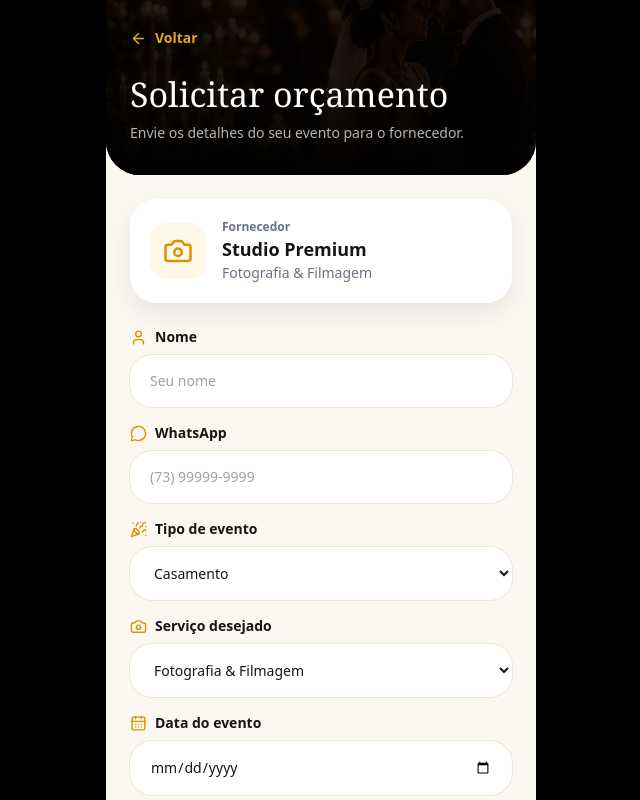
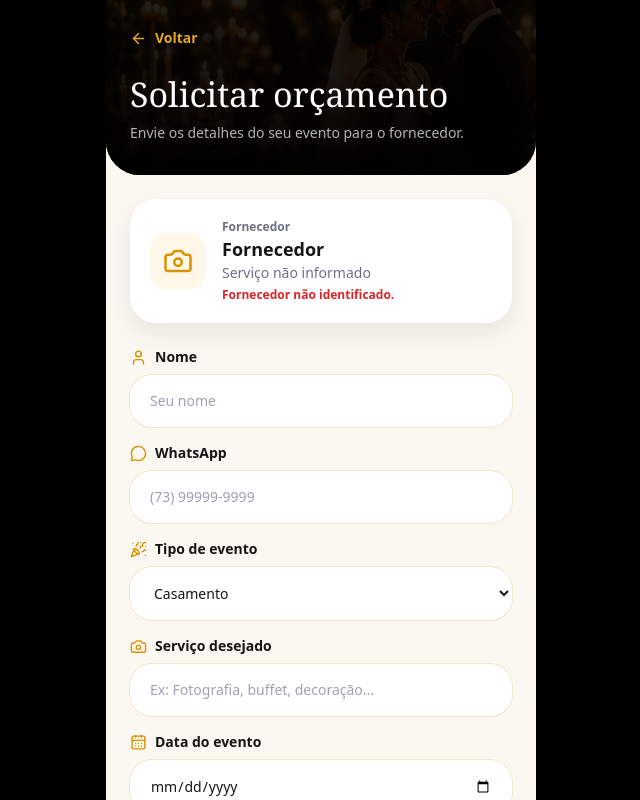
Before and after one commit to reimeventos/reim-eventos, a Next.js app: page /solicitar-orcamento in a window 1280 px wide. Shown: the top 800 px of the page, without its empty margins (319-959 px from the left). Built offline with nearby package versions, Linux system fonts and the light colour scheme.

Commit message:
Update page.tsx

```diff
--- a/src/app/solicitar-orcamento/page.tsx
+++ b/src/app/solicitar-orcamento/page.tsx
@@ -2,7 +2,7 @@
 
 import Link from 'next/link';
 import { useSearchParams } from 'next/navigation';
-import { Suspense, useState } from 'react';
+import { Suspense, useEffect, useState } from 'react';
 import {
   ArrowLeft,
   Building2,
@@ -15,11 +15,31 @@ import {
   User,
   Users,
 } from 'lucide-react';
-import { createQuoteRequest } from '../../lib/suppliers';
+import { createQuoteRequest } from '@/lib/suppliers';
+import { getSupplier } from '@/lib/marketplace';
+
+function formatCategoryName(supplier: any) {
+  return supplier?.categories?.name || 'Serviço não informado';
+}
+
+function isSpaceCategory(text: string) {
+  const normalized = text.toLowerCase();
+
+  return (
+    normalized.includes('espaço') ||
+    normalized.includes('espaco') ||
+    normalized.includes('local') ||
+    normalized.includes('salão') ||
+    normalized.includes('salao')
+  );
+}
 
 function SolicitarOrcamentoContent() {
   const searchParams = useSearchParams();
   const supplierId = searchParams.get('fornecedor') || '';
+
+  const [supplier, setSupplier] = useState<any>(null);
+  const [loadingSupplier, setLoadingSupplier] = useState(true);
 
   const [customerName, setCustomerName] = useState('');
   const [customerWhatsapp, setCustomerWhatsapp] = useState('');
@@ -29,14 +49,44 @@ function SolicitarOrcamentoContent() {
   const [eventSpace, setEventSpace] = useState('');
   const [structurePreference, setStructurePreference] = useState('Ainda não sei');
   const [guestsCount, setGuestsCount] = useState('');
-  const [serviceNeeded, setServiceNeeded] = useState('Fotografia & Filmagem');
+  const [serviceNeeded, setServiceNeeded] = useState('');
   const [notes, setNotes] = useState('');
 
   const [loading, setLoading] = useState(false);
   const [successMessage, setSuccessMessage] = useState('');
   const [errorMessage, setErrorMessage] = useState('');
 
-  const isEventSpaceSupplier = serviceNeeded === 'Espaço de festa';
+  const supplierCategory = formatCategoryName(supplier);
+  const supplierName = supplier?.business_name || 'Fornecedor';
+  const isEventSpaceSupplier =
+    isSpaceCategory(supplierCategory) || isSpaceCategory(serviceNeeded);
+
+  useEffect(() => {
+    async function loadSupplier() {
+      try {
+        setLoadingSupplier(true);
+
+        if (!supplierId) {
+          setSupplier(null);
+          return;
+        }
+
+        const data = await getSupplier(supplierId);
+
+        if (data) {
+          setSupplier(data);
+          setServiceNeeded(formatCategoryName(data));
+        }
+      } catch (error) {
+        console.error('Erro ao carregar fornecedor:', error);
+        setSupplier(null);
+      } finally {
+        setLoadingSupplier(false);
+      }
+    }
+
+    loadSupplier();
+  }, [supplierId]);
 
   async function handleSubmit(event: React.FormEvent<HTMLFormElement>) {
     event.preventDefault();
@@ -45,7 +95,9 @@ function SolicitarOrcamentoContent() {
     setErrorMessage('');
 
     if (!supplierId) {
-      setErrorMessage('Fornecedor não identificado. Volte para a vitrine e clique em Solicitar orçamento novamente.');
+      setErrorMessage(
+        'Fornecedor não identificado. Volte para a vitrine e clique em Solicitar orçamento novamente.'
+      );
       return;
     }
 
@@ -71,15 +123,17 @@ function SolicitarOrcamentoContent() {
         event_city: eventCity,
         event_space: isEventSpaceSupplier ? structurePreference : eventSpace,
         guests_count: guestsCount ? Number(guestsCount) : undefined,
-        service_needed: serviceNeeded,
-        notes: notes || (
-          isEventSpaceSupplier
+        service_needed: serviceNeeded || supplierCategory,
+        notes:
+          notes ||
+          (isEventSpaceSupplier
             ? 'Gostaria de consultar disponibilidade para a data informada e receber orçamento do espaço.'
-            : ''
-        ),
+            : ''),
       });
 
-      setSuccessMessage('Solicitação enviada com sucesso! O fornecedor poderá responder com um orçamento dentro do app.');
+      setSuccessMessage(
+        'Solicitação enviada com sucesso! O fornecedor poderá responder com um orçamento dentro do app.'
+      );
 
       setCustomerName('');
       setCustomerWhatsapp('');
@@ -89,7 +143,7 @@ function SolicitarOrcamentoContent() {
       setEventSpace('');
       setStructurePreference('Ainda não sei');
       setGuestsCount('');
-      setServiceNeeded('Fotografia & Filmagem');
+      setServiceNeeded(supplierCategory);
       setNotes('');
     } catch (error) {
       console.error(error);
@@ -134,8 +188,20 @@ function SolicitarOrcamentoContent() {
 
               <div>
                 <p className="text-xs font-bold text-gray-500">Fornecedor</p>
-                <h2 className="text-lg font-extrabold">Studio Premium</h2>
-                <p className="text-sm text-gray-500">{serviceNeeded}</p>
+
+                <h2 className="text-lg font-extrabold">
+                  {loadingSupplier ? 'Carregando fornecedor...' : supplierName}
+                </h2>
+
+                <p className="text-sm text-gray-500">
+                  {loadingSupplier ? 'Buscando dados...' : supplierCategory}
+                </p>
+
+                {!supplierId && (
+                  <p className="mt-1 text-xs font-bold text-red-600">
+                    Fornecedor não identificado.
+                  </p>
+                )}
               </div>
             </div>
           </div>
@@ -195,20 +261,12 @@ function SolicitarOrcamentoContent() {
                 <Camera size={17} className="text-[#d99200]" />
                 Serviço desejado
               </span>
-              <select
+              <input
                 value={serviceNeeded}
                 onChange={(event) => setServiceNeeded(event.target.value)}
-                className="w-full rounded-[22px] bg-white px-5 py-4 text-sm font-medium outline-none ring-1 ring-[#f1e7cf]"
-              >
-                <option>Fotografia & Filmagem</option>
-                <option>Buffet</option>
-                <option>Decoração</option>
-                <option>Som e iluminação</option>
-                <option>Cabine & Totem</option>
-                <option>Cerimonial</option>
-                <option>Espaço de festa</option>
-                <option>Outro serviço</option>
-              </select>
+                className="w-full rounded-[22px] bg-white px-5 py-4 text-sm font-medium outline-none ring-1 ring-[#f1e7cf] placeholder:text-gray-400"
+                placeholder="Ex: Fotografia, buffet, decoração..."
+              />
             </label>
 
             <label className="block">
@@ -245,7 +303,9 @@ function SolicitarOrcamentoContent() {
                 </span>
                 <select
                   value={structurePreference}
-                  onChange={(event) => setStructurePreference(event.target.value)}
+                  onChange={(event) =>
+                    setStructurePreference(event.target.value)
+                  }
                   className="w-full rounded-[22px] bg-white px-5 py-4 text-sm font-medium outline-none ring-1 ring-[#f1e7cf]"
                 >
                   <option>Salão fechado</option>
@@ -320,7 +380,7 @@ function SolicitarOrcamentoContent() {
 
             <button
               type="submit"
-              disabled={loading}
+              disabled={loading || loadingSupplier}
               className="mt-7 flex w-full items-center justify-center gap-2 rounded-[24px] bg-[#e3a925] py-4 text-center font-extrabold text-white shadow-lg disabled:opacity-60"
             >
               <Send size={21} />
@@ -339,7 +399,11 @@ function SolicitarOrcamentoContent() {
 
 export default function SolicitarOrcamentoPage() {
   return (
-    <Suspense fallback={<div className="min-h-screen bg-[#fbf7f1] p-6">Carregando...</div>}>
+    <Suspense
+      fallback={
+        <div className="min-h-screen bg-[#fbf7f1] p-6">Carregando...</div>
+      }
+    >
       <SolicitarOrcamentoContent />
     </Suspense>
   );
```
